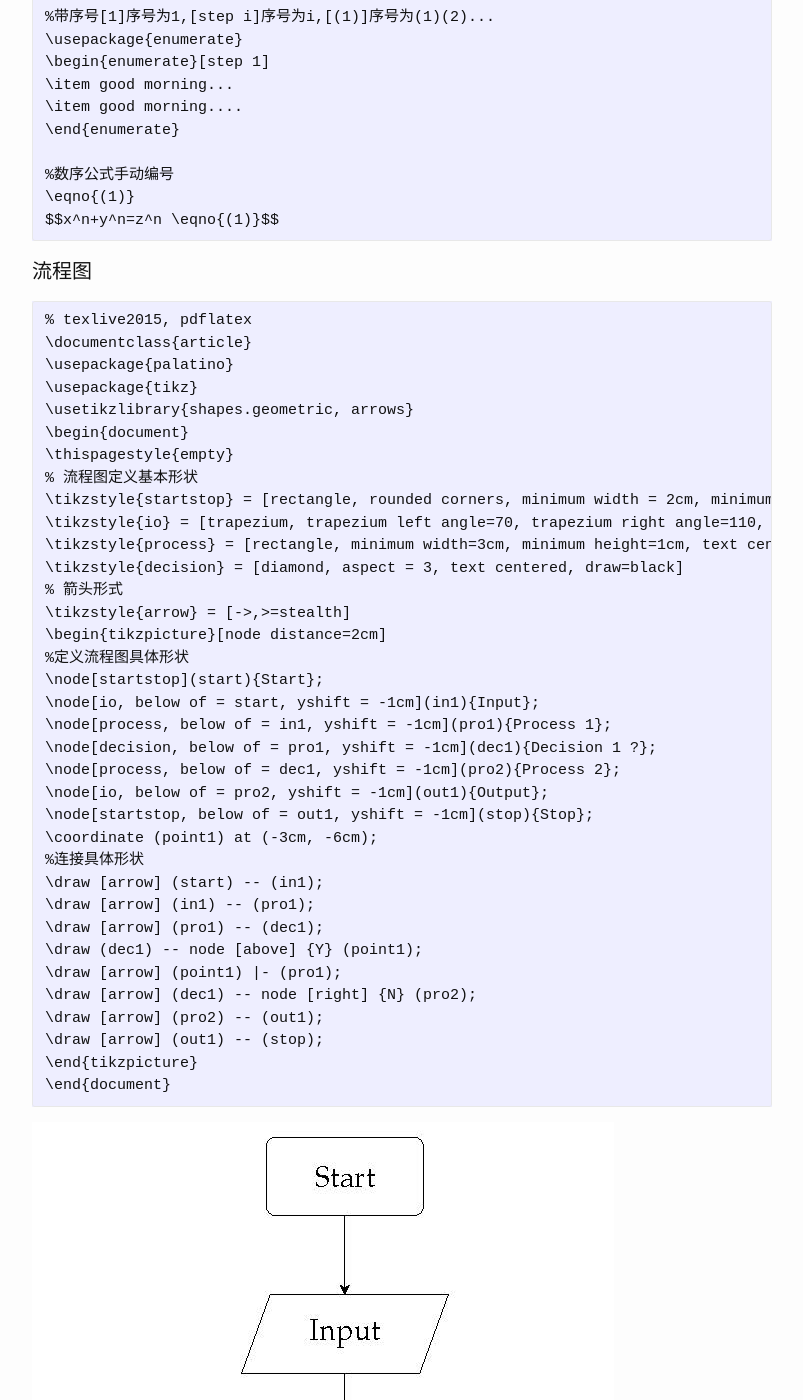
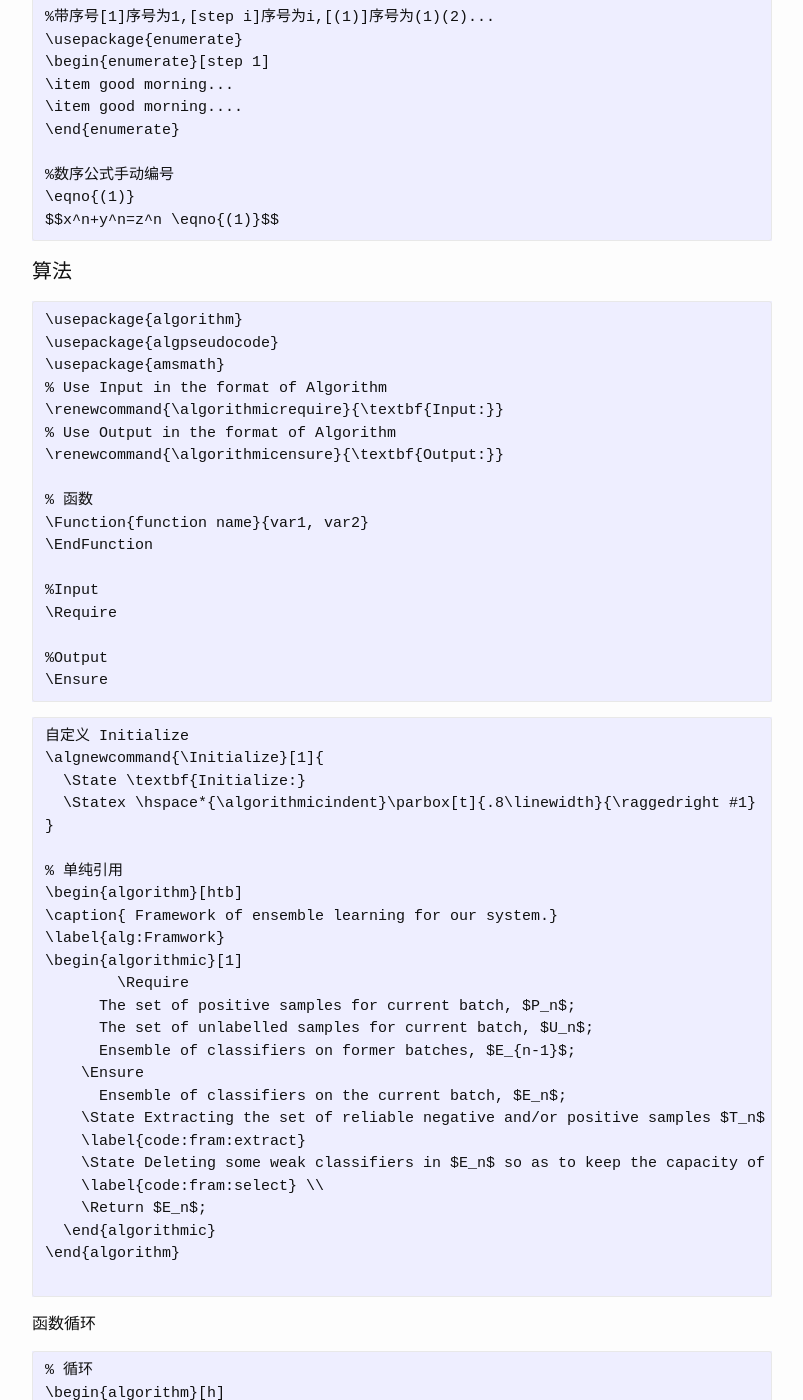
Before and after one commit to josephstalin117/josephstalin117.github.io, a Jekyll site: the page built from _posts/2018-6-23-latex.markdown, in a window 1280 px wide and 1400 px high, scrolled down 5481 px. Shown: the whole window, without its empty margins (238-1041 px from the left). Built offline with Jekyll 4.4.1, drawn with Linux system fonts in a browser that asks for light colours; formulas are drawn with MathJax 3.

Commit message:
edit regex & python re

````diff
--- a/_posts/2017-08-10-python.markdown
+++ b/_posts/2017-08-10-python.markdown
@@ -508,6 +508,9 @@ re
 re.match(pattern, string, flags=0)
 re.search(pattern, string, flags=0)
 
+re.I #忽略大小写
+re.M #多行模式
+
 line = "Cats are smarter than dogs";
 # Python的r前缀，就不用考虑转义的问题了
 searchObj = re.search( r'(.*) are (.*?) .*', line, re.M|re.I)
--- a/_posts/2018-6-23-latex.markdown
+++ b/_posts/2018-6-23-latex.markdown
@@ -253,46 +253,7 @@ $$\begin{pmatrix} x&y\\z&v \end{pmatrix}$$
 $$x^n+y^n=z^n \eqno{(1)}$$
 ```
 
-#### 流程图
-```
-% texlive2015, pdflatex
-\documentclass{article}
-\usepackage{palatino}
-\usepackage{tikz}
-\usetikzlibrary{shapes.geometric, arrows}
-\begin{document}
-\thispagestyle{empty}
-% 流程图定义基本形状
-\tikzstyle{startstop} = [rectangle, rounded corners, minimum width = 2cm, minimum height=1cm,text centered, draw = black]
-\tikzstyle{io} = [trapezium, trapezium left angle=70, trapezium right angle=110, minimum width=2cm, minimum height=1cm, text centered, draw=black]
-\tikzstyle{process} = [rectangle, minimum width=3cm, minimum height=1cm, text centered, draw=black]
-\tikzstyle{decision} = [diamond, aspect = 3, text centered, draw=black]
-% 箭头形式
-\tikzstyle{arrow} = [->,>=stealth]
-\begin{tikzpicture}[node distance=2cm]
-%定义流程图具体形状
-\node[startstop](start){Start};
-\node[io, below of = start, yshift = -1cm](in1){Input};
-\node[process, below of = in1, yshift = -1cm](pro1){Process 1};
-\node[decision, below of = pro1, yshift = -1cm](dec1){Decision 1 ?};
-\node[process, below of = dec1, yshift = -1cm](pro2){Process 2};
-\node[io, below of = pro2, yshift = -1cm](out1){Output};
-\node[startstop, below of = out1, yshift = -1cm](stop){Stop};
-\coordinate (point1) at (-3cm, -6cm);
-%连接具体形状
-\draw [arrow] (start) -- (in1);
-\draw [arrow] (in1) -- (pro1);
-\draw [arrow] (pro1) -- (dec1);
-\draw (dec1) -- node [above] {Y} (point1);
-\draw [arrow] (point1) |- (pro1);
-\draw [arrow] (dec1) -- node [right] {N} (pro2);
-\draw [arrow] (pro2) -- (out1);
-\draw [arrow] (out1) -- (stop);
-\end{tikzpicture}
-\end{document}
-```
 
-![images](/source/latex.png)
 
 #### 算法
 ```
--- a/_posts/2019-2-3-regex.markdown
+++ b/_posts/2019-2-3-regex.markdown
@@ -58,10 +58,15 @@ $
 
 # 标记一个中括号表达式的开始
 [
+
 # 字符集合。匹配所包含的任意一个字
 [xyz]
+
 # 字符范围。匹配指定范围内的任意字符
 [a-z]
+
+# 匹配任何数字。类似于 [0123456789]
+[0-9]
 
 # 匹配任何不在指定范围内的任意字符
 [^a-z]
````
